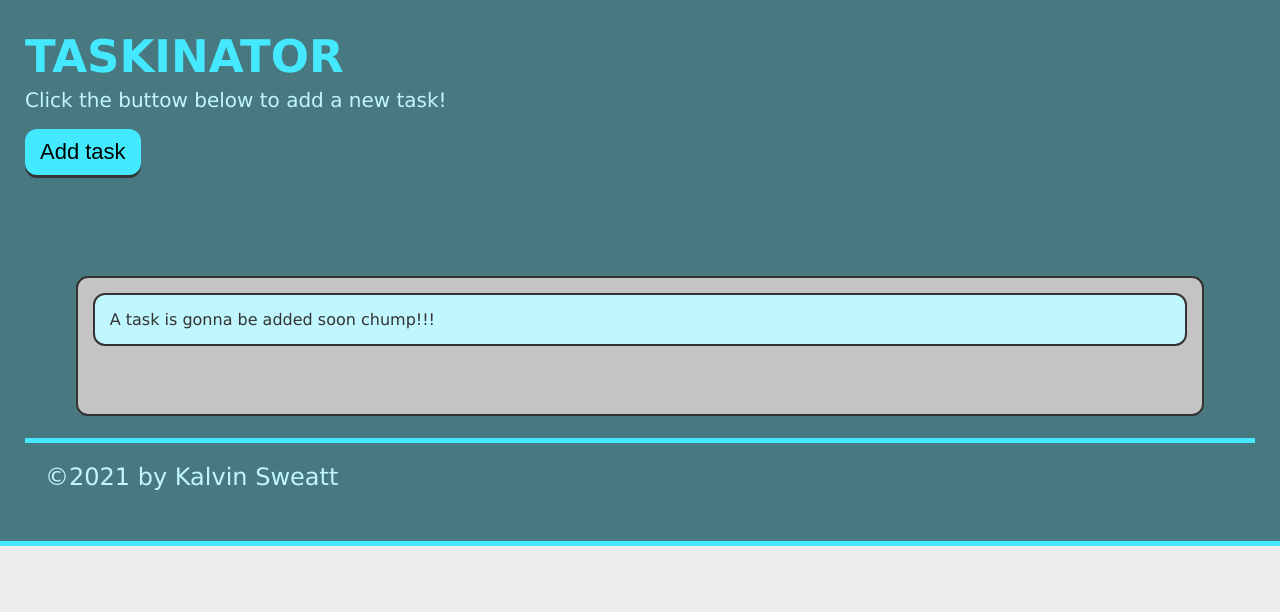
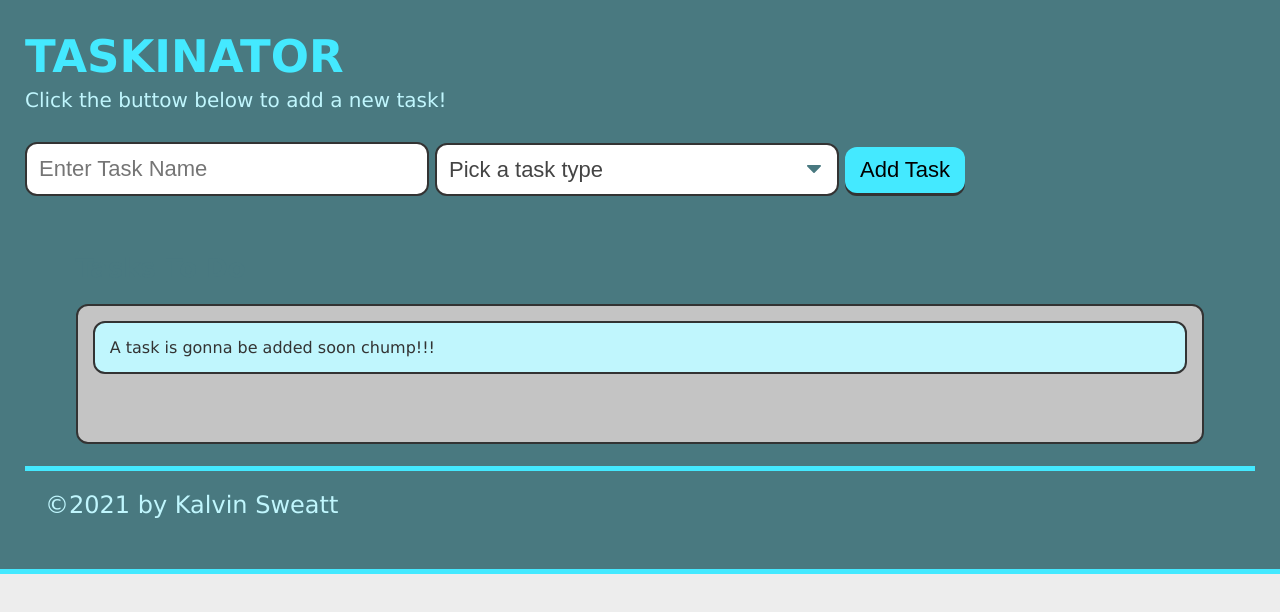
Before and after one commit to sweattk/taskinator, a plain HTML site: page taskinator.g/index.html in a window 1280 px wide. Drawn offline with Linux system fonts and the light colour scheme; files whose address does not match are found by name.

Commit message:
i think im somewhat understanding

```diff
--- a/taskinator.g/assets/jsfolder/script.js
+++ b/taskinator.g/assets/jsfolder/script.js
@@ -1,9 +1,16 @@
-var buttonEl = document.querySelector("#save-task");
+var formEl = document.querySelector("#task-form");
 var tasksToDoEl = document.querySelector("#tasks-to-do");
 
-buttonEl.addEventListener("click", function() {
+
+
+var createTaskHandler = function(event) {
+
+  event.preventDefault();
+
   var listItemEl = document.createElement("li");
   listItemEl.className = "task-item";
   listItemEl.textContent = "This is a new task.";
   tasksToDoEl.appendChild(listItemEl);
-});
+};
+
+formEl.addEventListener("submit", createTaskHandler);
--- a/taskinator.g/index.html
+++ b/taskinator.g/index.html
@@ -12,8 +12,22 @@
   <header>
     <h1 class="page-title">TASKINATOR</h1>
     <p>Click the buttow below to add a new task!</p>
-    <button class="btn" id="save-task">Add task</button>
-
+    <form id="task-form">
+      <div class="form-group">
+        <input type="text" name="task-name" class="text-input" placeholder="Enter Task Name" />
+      </div>
+      <div class="form-group">
+        <select name="task-type" class="select-dropdown">
+          <option value="" disabled selected>Pick a task type</option>
+          <option value="Print">Print</option>
+          <option value="Web">Web</option>
+          <option value="Mobile">Mobile</option>
+        </select>
+      </div>
+      <div class="form-group">
+        <button class="btn" id="save-task" type="submit">Add Task</button>
+      </div>
+    </form>
     <main class="page-content">
       <section class="task-list-wrapper">
         <h2 class="list-title">Tasks To Do</h2>
```
